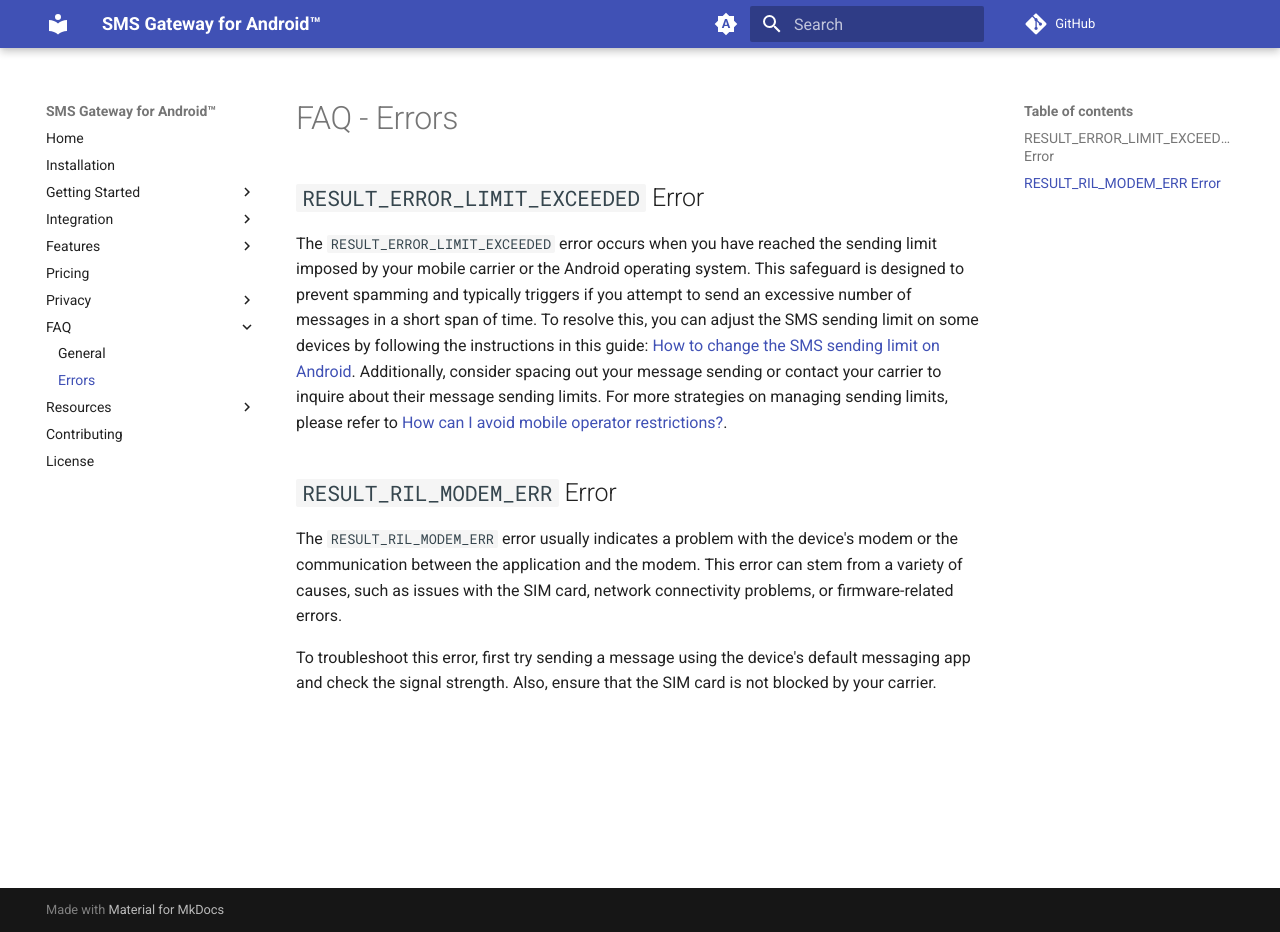
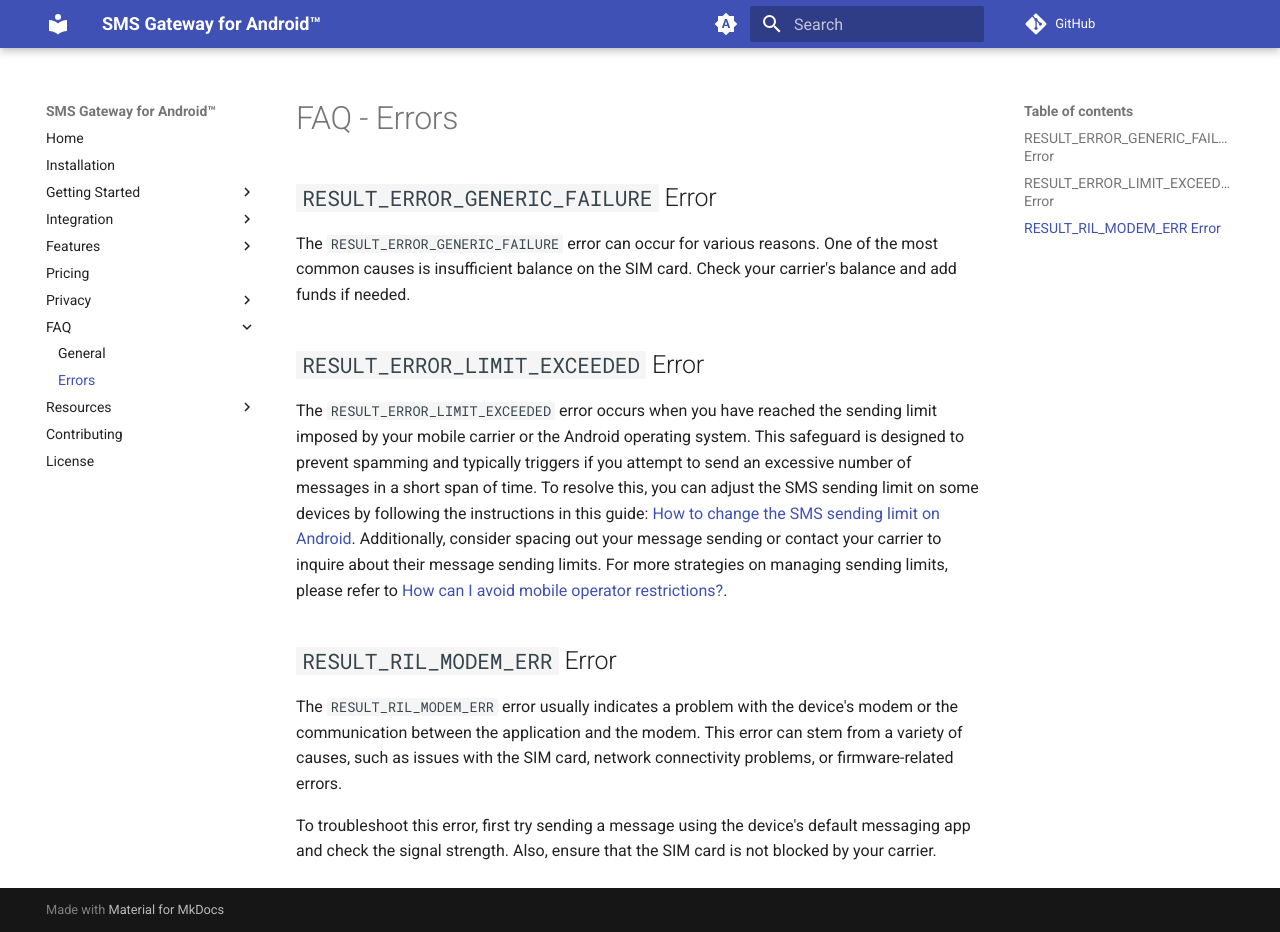
Before and after one commit to android-sms-gateway/docs-web, an MkDocs documentation site: the page built from docs/faq/errors.md, in a window 1280 px wide and 932 px high. Built offline with MkDocs 1.6.1 and Material for MkDocs 9.7.7, drawn with Linux system fonts in a browser that asks for light colours; comment, search, counter and statistics services are not loaded.

Commit message:
[faq] add `RESULT_ERROR_GENERIC_FAILURE` error description

```diff
--- a/docs/faq/errors.md
+++ b/docs/faq/errors.md
@@ -1,4 +1,8 @@
 # FAQ - Errors
+
+## `RESULT_ERROR_GENERIC_FAILURE` Error
+
+The `RESULT_ERROR_GENERIC_FAILURE` error can occur for various reasons. One of the most common causes is insufficient balance on the SIM card. Check your carrier's balance and add funds if needed.
 
 ## `RESULT_ERROR_LIMIT_EXCEEDED` Error
 
```
